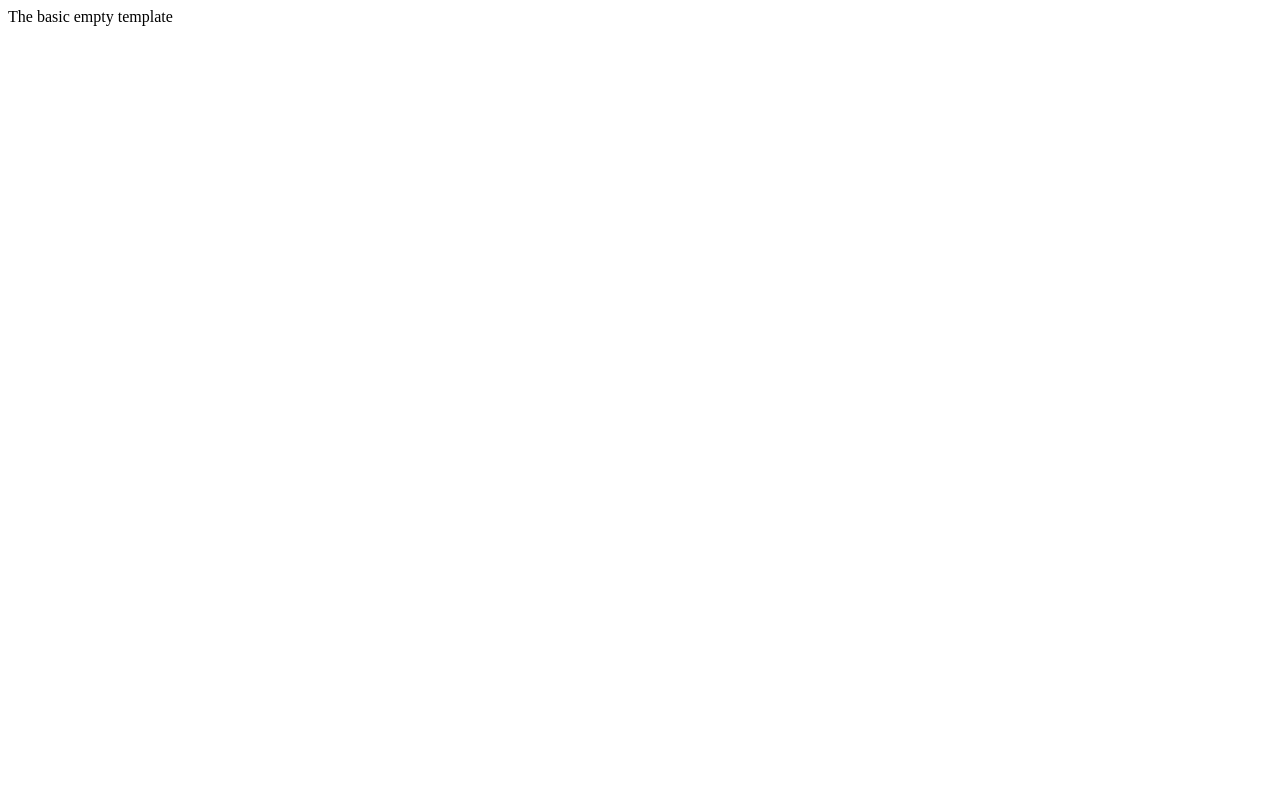
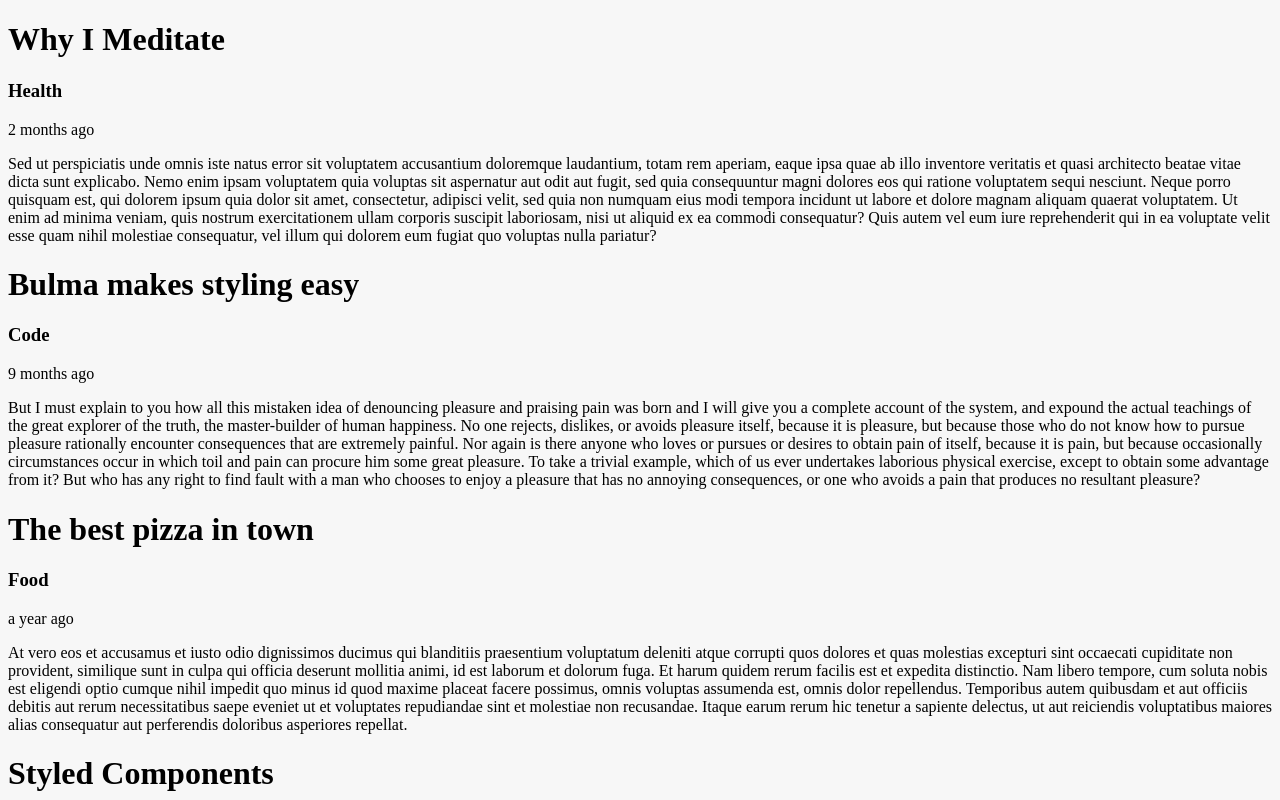
Before and after one commit to leberSmeaton/simple-blogging-gs, a React (Create React App) app: page / in a window 1280 px wide. Shown: the top 800 px of the page. Built offline with nearby package versions, Linux system fonts and the light colour scheme.

Commit message:
first commit

```diff
--- a/src/App.js
+++ b/src/App.js
@@ -1,10 +1,36 @@
-import React from 'react'
+import React, { useState, useEffect } from 'react'
+import { getBlogPosts } from './services/blogPostServices';
+import { GlobalStyle } from './styled-components/globalStyles';
+import {
+  BrowserRouter,
+  Routes,
+  Route
+} from 'react-router-dom';
+import BlogPosts from './component/BlogPosts';
 
 const App = () => {
+  const [ blogPosts, setBlogPosts ] = useState([]);
+  const [ loading, setLoading ] = useState(true);
+
+  useEffect(() => {
+    getBlogPosts()
+      .then(posts => {
+        console.log(posts)
+        setBlogPosts(posts)}
+        )
+      .catch(error => console.log(error))
+      .finally(() => setLoading(false))
+  },[])
+
   return (
-    <div >
-          The basic empty template
-    </div>
+    <>
+      <GlobalStyle />
+      <BrowserRouter>
+        <Routes>
+          <Route path="/" element={<BlogPosts loading={loading} posts={blogPosts} />}></Route>
+        </Routes>
+      </BrowserRouter>
+    </>
   )
 }
 
--- /dev/null
+++ b/src/component/BlogPost.js
@@ -0,0 +1,17 @@
+import React from 'react'
+import { capitalize } from '../utils/stringUtils'
+import Moment from 'react-moment'
+
+export const BlogPost = (props) => {
+  const {post} = props
+  return (
+    <>
+      <h1>{post.title}</h1>
+      {/* <h3>{post.category[0].toUpperCase() + post.category.substring(1)}</h3> */}
+      <h3>{capitalize(post.category)}</h3>
+      {/* <p>{post.updated_at.toLocaleString()}</p> */}
+      <Moment fromNow>{post.updated_at}</Moment>
+      <p>{post.content}</p>
+    </>
+  )
+}
--- /dev/null
+++ b/src/component/BlogPosts.js
@@ -0,0 +1,22 @@
+import React from 'react'
+import { BlogPost } from './BlogPost'
+
+const BlogPosts = (props) => {
+  const {loading, posts} = props;
+  return (
+    <>
+      {
+        loading
+        ?
+        (<p>Loading</p>)
+        :
+        (<div>
+          {/* {posts.map(post => (<BlogPost key={post.id} post={post} />))} */}
+          {posts.sort((a,b) => b.updated_at - a.updated_at).map(post => (<BlogPost key={post.id} post={post} />))}
+        </div>)
+      }
+    </>
+  )
+}
+
+export default BlogPosts;
--- /dev/null
+++ b/src/data/posts.js
@@ -0,0 +1,78 @@
+// blog data for development
+const posts = [
+  {
+    id: 1,
+    title: "React is the best",
+    updated_at: new Date("2000-09-20"),
+    category: "code",
+    content:
+      "Lorem ipsum dolor sit amet, consectetur adipiscing elit, sed do eiusmod tempor incididunt ut labore et dolore magna aliqua. Ut enim ad minim veniam, quis nostrud exercitation ullamco laboris nisi ut aliquip ex ea commodo consequat. Duis aute irure dolor in reprehenderit in voluptate velit esse cillum dolore eu fugiat nulla pariatur. Excepteur sint occaecat cupidatat non proident, sunt in culpa qui officia deserunt mollit anim id est laborum."
+  },
+  {
+    id: 2,
+    title: "Why I Meditate",
+    updated_at: new Date("2021-08-30"),
+    category: "health",
+    content:
+      "Sed ut perspiciatis unde omnis iste natus error sit voluptatem accusantium doloremque laudantium, totam rem aperiam, eaque ipsa quae ab illo inventore veritatis et quasi architecto beatae vitae dicta sunt explicabo. Nemo enim ipsam voluptatem quia voluptas sit aspernatur aut odit aut fugit, sed quia consequuntur magni dolores eos qui ratione voluptatem sequi nesciunt. Neque porro quisquam est, qui dolorem ipsum quia dolor sit amet, consectetur, adipisci velit, sed quia non numquam eius modi tempora incidunt ut labore et dolore magnam aliquam quaerat voluptatem. Ut enim ad minima veniam, quis nostrum exercitationem ullam corporis suscipit laboriosam, nisi ut aliquid ex ea commodi consequatur? Quis autem vel eum iure reprehenderit qui in ea voluptate velit esse quam nihil molestiae consequatur, vel illum qui dolorem eum fugiat quo voluptas nulla pariatur?"
+  },
+  {
+    id: 3,
+    title: "Github is my friend",
+    updated_at: new Date("2018-02-10"),
+    category: "code",
+    content:
+      "When I first started learning Github, it was not a happy relationship."
+  },
+  {
+    id: 4	,
+    title: "Bulma makes styling easy",
+    updated_at: new Date("2021-01-30"),
+    category: "code",
+    content:
+      "But I must explain to you how all this mistaken idea of denouncing pleasure and praising pain was born and I will give you a complete account of the system, and expound the actual teachings of the great explorer of the truth, the master-builder of human happiness. No one rejects, dislikes, or avoids pleasure itself, because it is pleasure, but because those who do not know how to pursue pleasure rationally encounter consequences that are extremely painful. Nor again is there anyone who loves or pursues or desires to obtain pain of itself, because it is pain, but because occasionally circumstances occur in which toil and pain can procure him some great pleasure. To take a trivial example, which of us ever undertakes laborious physical exercise, except to obtain some advantage from it? But who has any right to find fault with a man who chooses to enjoy a pleasure that has no annoying consequences, or one who avoids a pain that produces no resultant pleasure?"
+  },
+  {
+    id: 5	,
+    title: "The best pizza in town",
+    updated_at: new Date("2020-12-19"),
+    category: "food",
+    content:
+      "At vero eos et accusamus et iusto odio dignissimos ducimus qui blanditiis praesentium voluptatum deleniti atque corrupti quos dolores et quas molestias excepturi sint occaecati cupiditate non provident, similique sunt in culpa qui officia deserunt mollitia animi, id est laborum et dolorum fuga. Et harum quidem rerum facilis est et expedita distinctio. Nam libero tempore, cum soluta nobis est eligendi optio cumque nihil impedit quo minus id quod maxime placeat facere possimus, omnis voluptas assumenda est, omnis dolor repellendus. Temporibus autem quibusdam et aut officiis debitis aut rerum necessitatibus saepe eveniet ut et voluptates repudiandae sint et molestiae non recusandae. Itaque earum rerum hic tenetur a sapiente delectus, ut aut reiciendis voluptatibus maiores alias consequatur aut perferendis doloribus asperiores repellat."
+  },
+  {
+    id: 6,
+    title: "Styled Components",
+    updated_at: new Date("2020-09-20"),
+    category: "code",
+    content:
+      "Lorem ipsum dolor sit amet, consectetur adipiscing elit, sed do eiusmod tempor incididunt ut labore et dolore magna aliqua. Ut enim ad minim veniam, quis nostrud exercitation ullamco laboris nisi ut aliquip ex ea commodo consequat. Duis aute irure dolor in reprehenderit in voluptate velit esse cillum dolore eu fugiat nulla pariatur. Excepteur sint occaecat cupidatat non proident, sunt in culpa qui officia deserunt mollit anim id est laborum."
+  },
+  {
+    id: 7,
+    title: "Vitamins are great",
+    updated_at: new Date("2019-08-30"),
+    category: "health",
+    content:
+      "Sed ut perspiciatis unde omnis iste natus error sit voluptatem accusantium doloremque laudantium, totam rem aperiam, eaque ipsa quae ab illo inventore veritatis et quasi architecto beatae vitae dicta sunt explicabo. Nemo enim ipsam voluptatem quia voluptas sit aspernatur aut odit aut fugit, sed quia consequuntur magni dolores eos qui ratione voluptatem sequi nesciunt. Neque porro quisquam est, qui dolorem ipsum quia dolor sit amet, consectetur, adipisci velit, sed quia non numquam eius modi tempora incidunt ut labore et dolore magnam aliquam quaerat voluptatem. Ut enim ad minima veniam, quis nostrum exercitationem ullam corporis suscipit laboriosam, nisi ut aliquid ex ea commodi consequatur? Quis autem vel eum iure reprehenderit qui in ea voluptate velit esse quam nihil molestiae consequatur, vel illum qui dolorem eum fugiat quo voluptas nulla pariatur?"
+  },
+  {
+    id: 8,
+    title: "Material UI",
+    updated_at: new Date("2019-02-10"),
+    category: "code",
+    content:
+      "Sed ut perspiciatis unde omnis iste natus error sit voluptatem accusantium doloremque laudantium, totam rem aperiam, eaque ipsa quae ab illo inventore veritatis et quasi architecto beatae vitae dicta sunt explicabo. Nemo enim ipsam voluptatem quia voluptas sit aspernatur aut odit aut fugit, sed quia consequuntur magni dolores eos qui ratione voluptatem sequi nesciunt. Neque porro quisquam est, qui dolorem ipsum quia dolor sit amet, consectetur, adipisci velit, sed quia non numquam eius modi tempora incidunt ut labore et dolore magnam aliquam quaerat voluptatem. Ut enim ad minima veniam, quis nostrum exercitationem ullam corporis suscipit laboriosam, nisi ut aliquid ex ea commodi consequatur? Quis autem vel eum iure reprehenderit qui in ea voluptate velit esse quam nihil molestiae consequatur, vel illum qui dolorem eum fugiat quo voluptas nulla pariatur?"
+  },
+  {
+    id: 9	,
+    title: "Ruby On Rails",
+    updated_at: new Date("2019-01-30"),
+    category: "code",
+    content:
+      "But I must explain to you how all this mistaken idea of denouncing pleasure and praising pain was born and I will give you a complete account of the system, and expound the actual teachings of the great explorer of the truth, the master-builder of human happiness. No one rejects, dislikes, or avoids pleasure itself, because it is pleasure, but because those who do not know how to pursue pleasure rationally encounter consequences that are extremely painful. Nor again is there anyone who loves or pursues or desires to obtain pain of itself, because it is pain, but because occasionally circumstances occur in which toil and pain can procure him some great pleasure. To take a trivial example, which of us ever undertakes laborious physical exercise, except to obtain some advantage from it? But who has any right to find fault with a man who chooses to enjoy a pleasure that has no annoying consequences, or one who avoids a pain that produces no resultant pleasure?"
+  },
+
+]
+
+export default posts
--- /dev/null
+++ b/src/services/blogPostServices.js
@@ -0,0 +1,10 @@
+import posts from '../data/posts';
+
+export const getBlogPosts = () => {
+
+  return new Promise((resolve, reject) => {
+    setTimeout(() => {
+      resolve(posts)
+    }, 500)
+  })
+}
--- /dev/null
+++ b/src/styled-components/globalStyles.js
@@ -0,0 +1,7 @@
+import { createGlobalStyle } from "styled-components";
+
+export const GlobalStyle = createGlobalStyle`
+  body {
+    background-color: #F7F7F7;
+  }
+`
--- /dev/null
+++ b/src/utils/stringUtils.js
@@ -0,0 +1,3 @@
+export const capitalize = (str) => {
+  return str[0].toUpperCase() + str.substring(1);
+}
```
Also changed, not shown: package.json (+8 -1 lines), 2 other files (tests, documents, lock files or other folders).
